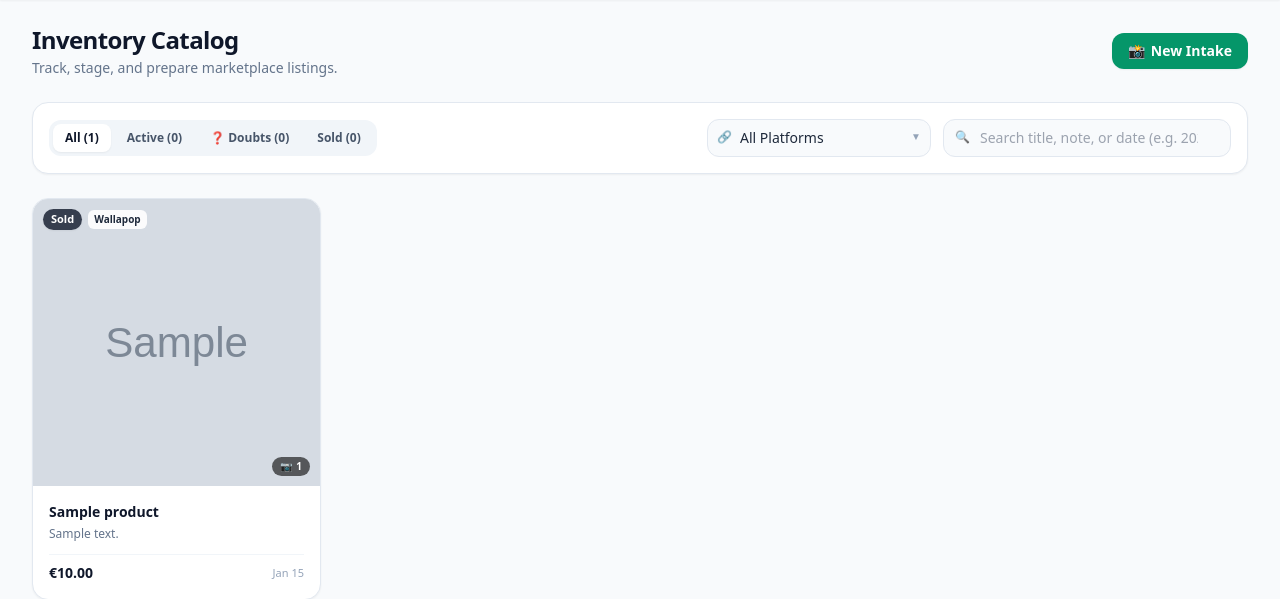
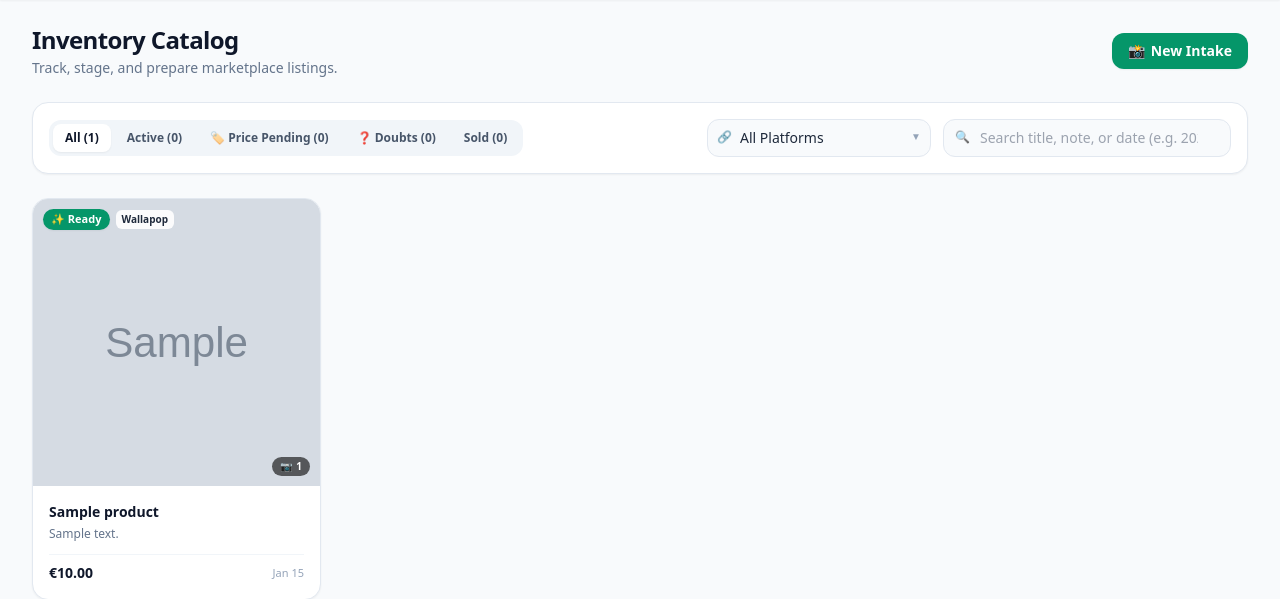
Before and after one commit to saert3311/2nd-hand-manager, a Django app: page /dashboard/ in a window 1280 px wide. Shown: the part 65-664 px from the top of the page. Run offline with Django 5.2, Linux system fonts and the light colour scheme; a user stored in the database is signed in; data comes from the database, SQL or seed files in the repository; tables that the repository leaves empty hold one stand-in row (values such as "Sample post"); grey boxes marked "Sample" are stand-in pictures; some libraries are stand-ins or nearby versions.

Commit message:
feat(dashboard): add price pending filter tab and status badges with Spanish localization
- Add 'Precio pendiente' filter button tab on catalog dashboard with dynamic badge count.
- Add badge styling for PRICE_PENDING (amber) and PUBLISHED (cyan/blue)
  in dashboard card list and product detail header.
- Provide full Spanish translations in locale/es/LC_MESSAGES/django.po and compiled .mo.
- Add tests in tests/test_dashboard.py and tests/test_i18n.py.

```diff
--- a/inventory/templates/inventory/dashboard.html
+++ b/inventory/templates/inventory/dashboard.html
@@ -32,6 +32,10 @@
       <a href="?status=active{% if platform_filter %}&platform={{ platform_filter }}{% endif %}{% if search_query %}&q={{ search_query|urlencode }}{% endif %}"
          class="flex-1 lg:flex-initial text-center px-3 py-1.5 rounded-lg transition {% if status_filter == 'active' %}bg-white text-emerald-700 shadow-sm{% else %}text-slate-600 hover:text-slate-900{% endif %}">
         {% trans "Active" %} ({{ active_count }})
+      </a>
+      <a href="?status=price_pending{% if platform_filter %}&platform={{ platform_filter }}{% endif %}{% if search_query %}&q={{ search_query|urlencode }}{% endif %}"
+         class="flex-1 lg:flex-initial text-center px-3 py-1.5 rounded-lg transition {% if status_filter == 'price_pending' %}bg-white text-amber-800 shadow-sm font-bold{% else %}text-slate-600 hover:text-slate-900{% endif %}">
+        🏷️ {% trans "Price Pending" %} ({{ price_pending_count }})
       </a>
       <a href="?status=awaiting_info{% if platform_filter %}&platform={{ platform_filter }}{% endif %}{% if search_query %}&q={{ search_query|urlencode }}{% endif %}"
          class="flex-1 lg:flex-initial text-center px-3 py-1.5 rounded-lg transition {% if status_filter == 'awaiting_info' %}bg-white text-amber-800 shadow-sm font-bold{% else %}text-slate-600 hover:text-slate-900{% endif %}">
@@ -126,6 +130,22 @@
           {% elif product.status == 'blocked' %}
           <span class="text-[11px] font-bold px-2 py-0.5 rounded-full shadow-sm bg-rose-600 text-white">
             ⛔ {% trans "Blocked" %}
+          </span>
+          {% elif product.status == 'price_pending' %}
+          <span class="text-[11px] font-bold px-2 py-0.5 rounded-full shadow-sm bg-amber-600 text-white">
+            🏷️ {% trans "Price Pending" %}
+          </span>
+          {% elif product.status == 'published' %}
+          <span class="text-[11px] font-bold px-2 py-0.5 rounded-full shadow-sm bg-blue-600 text-white">
+            🚀 {% trans "Published" %}
+          </span>
+          {% elif product.status == 'ready' %}
+          <span class="text-[11px] font-bold px-2 py-0.5 rounded-full shadow-sm bg-emerald-600 text-white">
+            ✨ {% trans "Ready" %}
+          </span>
+          {% elif product.status == 'draft' %}
+          <span class="text-[11px] font-bold px-2 py-0.5 rounded-full shadow-sm bg-slate-600 text-white">
+            📝 {% trans "Draft" %}
           </span>
           {% elif product.is_sold %}
           <span class="text-[11px] font-bold px-2 py-0.5 rounded-full shadow-sm bg-slate-900/80 text-white">
--- a/inventory/templates/inventory/product_detail.html
+++ b/inventory/templates/inventory/product_detail.html
@@ -18,11 +18,15 @@
       <span id="product-status-badge" class="product-status-badge text-[11px] font-bold px-2.5 py-0.5 rounded-full uppercase tracking-wider
         {% if product.status == 'awaiting_info' %}bg-amber-100 text-amber-800 border border-amber-300
         {% elif product.status == 'ready' %}bg-emerald-100 text-emerald-800 border border-emerald-300
+        {% elif product.status == 'price_pending' %}bg-amber-100 text-amber-900 border border-amber-300
+        {% elif product.status == 'published' %}bg-blue-100 text-blue-900 border border-blue-300
         {% elif product.status == 'blocked' %}bg-rose-100 text-rose-800 border border-rose-300
         {% elif product.status == 'sold' %}bg-purple-100 text-purple-800 border border-purple-300
         {% else %}bg-slate-100 text-slate-700 border border-slate-300{% endif %}">
         {% if product.status == 'awaiting_info' %}❓ {% trans "Awaiting Info" %}
         {% elif product.status == 'ready' %}✅ {% trans "Ready" %}
+        {% elif product.status == 'price_pending' %}🏷️ {% trans "Price Pending" %}
+        {% elif product.status == 'published' %}🚀 {% trans "Published" %}
         {% elif product.status == 'blocked' %}⛔ {% trans "Blocked" %}
         {% elif product.status == 'sold' %}🏷️ {% trans "Sold" %}
         {% else %}📝 {% trans "Draft" %}{% endif %}
--- a/inventory/templates/registration/login.html
+++ b/inventory/templates/registration/login.html
@@ -55,7 +55,7 @@
       </div>
       {% endif %}
 
-      <button type="submit"
+      <button type="submit" id="loginSubmitBtn"
               class="w-full py-2.5 px-4 bg-emerald-600 hover:bg-emerald-700 text-white font-semibold rounded-lg shadow-sm hover:shadow transition duration-150 ease-in-out text-sm">
         {% trans "Sign In" %}
       </button>
```
Also changed, not shown: tests/test_dashboard.py (+35 -0 lines), tests/test_i18n.py (+9 -0 lines), locale/es/LC_MESSAGES/django.po, 1 other file.
